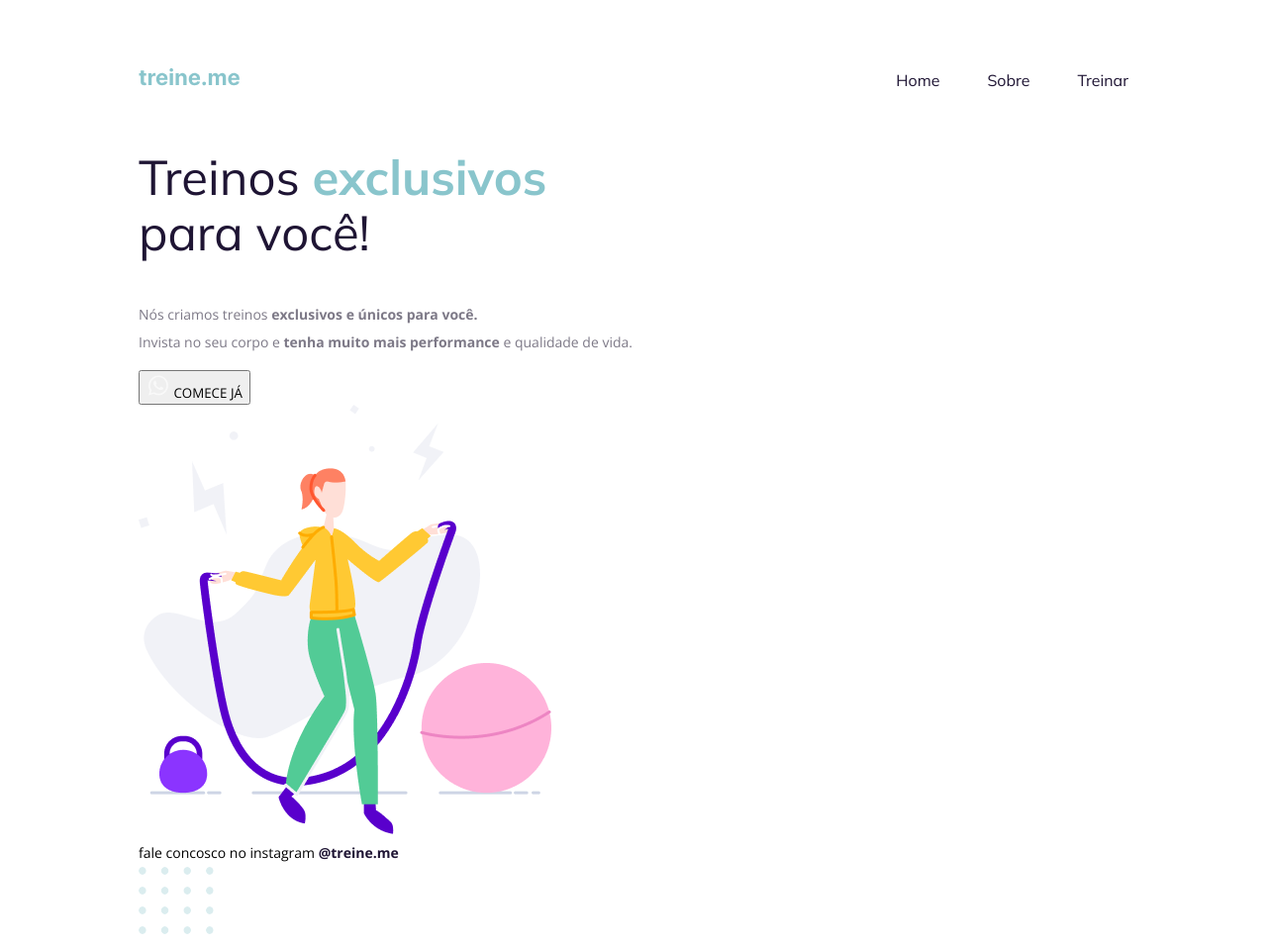
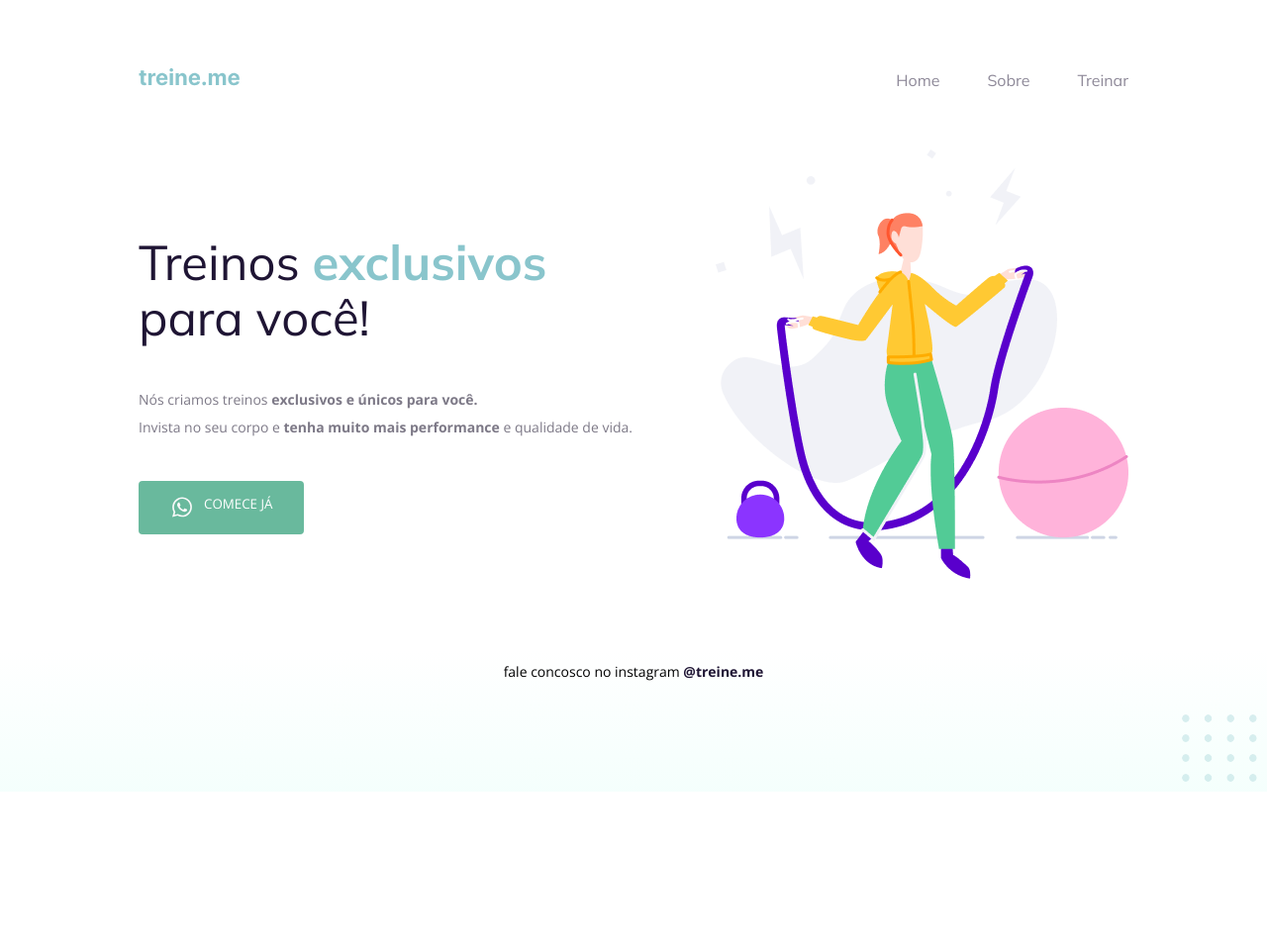
Before and after one commit to brunobandeiraf/Explore_RocketSeat, a plain HTML site: page 02_Project/index.html in a window 1280 px wide. Shown: the whole page at 99% size. After the commit the page ends 800 px from the top, so only its background shows below. Drawn offline with nearby package versions, Linux system fonts and the light colour scheme.

Commit message:
finish project two

```diff
--- a/02_Project/index.html
+++ b/02_Project/index.html
@@ -52,7 +52,7 @@
             fale concosco no instagram <a href="https://instagram.com/#" target="_blank">@treine.me</a>
         </footer>
 
-        <img src="images/balls.svg" alt="Bolinhas decorativas verdes no canto inferior direito da página">
+        <img id="balls" src="images/balls.svg" alt="Bolinhas decorativas verdes no canto inferior direito da página">
     </div>
 </body>
 </html>
--- a/02_Project/style.css
+++ b/02_Project/style.css
@@ -1,12 +1,17 @@
 body{
     margin: 0;
+    font-family: 'Open Sans', sans-serif;
 
-    font-family: 'Open Sans', sans-serif;
+    background: linear-gradient(180deg, rgba(227, 255, 248, 0) 82.08%, rgba(227, 255, 248, 0.38) 100%);
+
+    /*Mínimo de 100% da área visível*/
+    min-height: 100vh;
 }
 
 .page{
     width: 1000px;
-    margin: 65px auto 0px;
+    margin: 0 auto;
+    padding-top: 65px;
 }
 
 nav{
@@ -29,12 +34,24 @@ a{
     color: #1F1534;
     text-decoration: none;/*remover sublinhado de link*/
 }
+
+ul li a{
+    opacity: 0.5;
+}
+
 ul li a:hover{
     font-weight: bold;
+    opacity: 1;
 }
 
 h1, ul{
     font-family: 'Mulish', sans-serif;
+}
+
+main {
+    display: flex; /*text e img um ao lado do outro*/
+    align-items: center; /*Mesmo alinhamento*/
+    justify-content: space-between;/*Um para cada lado*/
 }
 
 h1{
@@ -52,23 +69,52 @@ h1 span {
     font-weight: bold; /*atribuir negrito*/
 }
 
-p {
+section p {
     font-size: 14px;
     line-height: 28px;
     color: #7D7987;
+
+    margin: 40px 0; /*40 cima e baixo e 0 nas laterais*/
 }
 
 button {
+    color: white;
     text-transform: uppercase; /*Tudo maiúsculo*/
+    font-family: 'Open Sans', sans-serif;
 
-    font-family: 'Open Sans', sans-serif;
+    background: #69B99D;
+    border: 0;
+    padding: 14px 32px 15px;
+
+    display: flex;/*alinhados*/
+    align-content: center;/*centralizar na horizontal*/
+    justify-content: center;/*centralizar vertical*/
+    gap: 10px;/*Espaço entre os itens*/
+
+    border-radius: 4px; /*Nos 4 cantos*/
+
+    cursor: pointer;/*Cursor com a mão de clique*/
+}
+
+button:hover{
+    background: #4ea788;
 }
 
 footer {
     font-size: 14px;
     line-height: 28px;
+
+    text-align: center; /*alinhar texto ao centro*/
+
+    margin-top: 80px;
 }
 
 footer a {
     font-weight: bold;
 }
+
+#balls{
+    position: fixed;
+    bottom: 0;
+    right: 0;
+}
```
